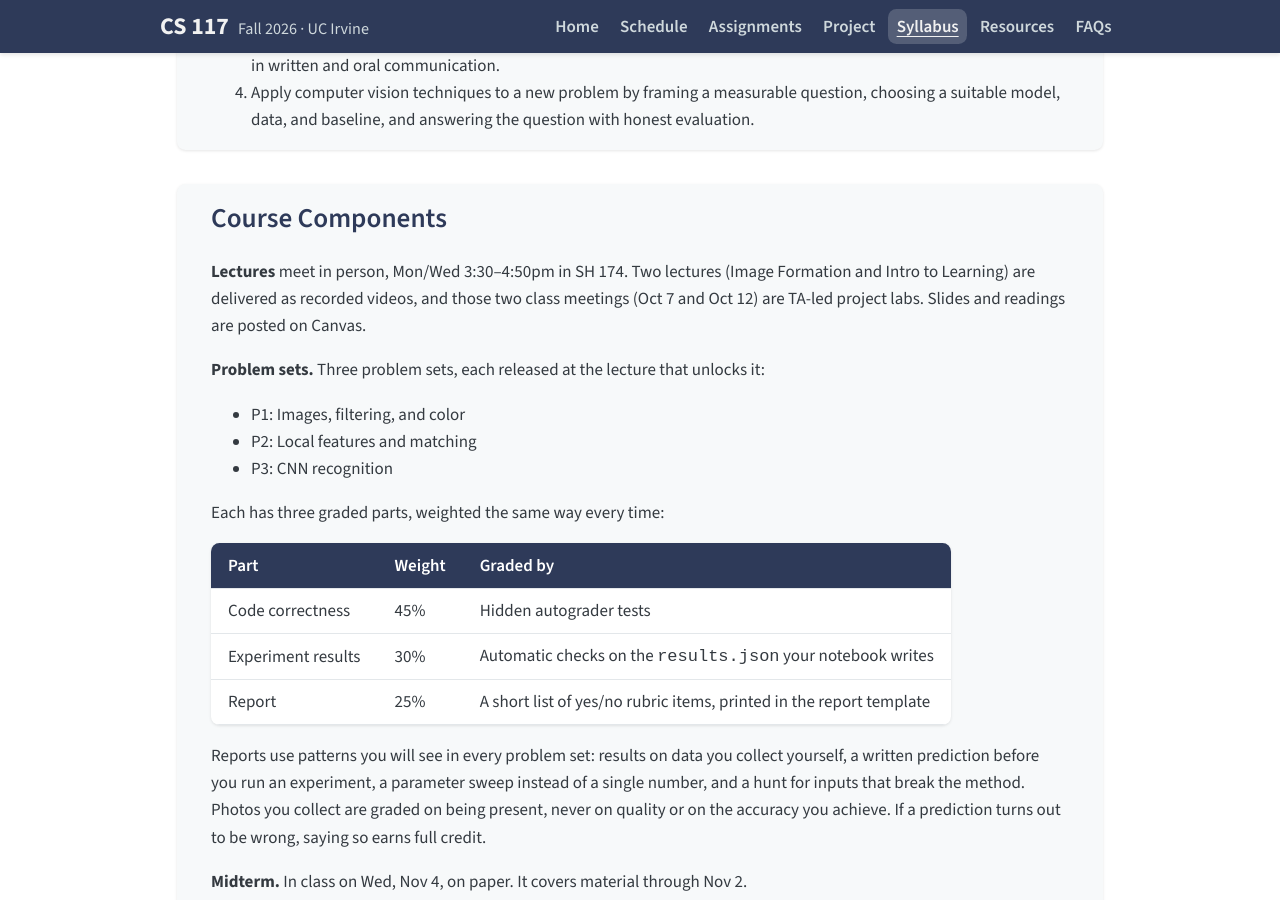
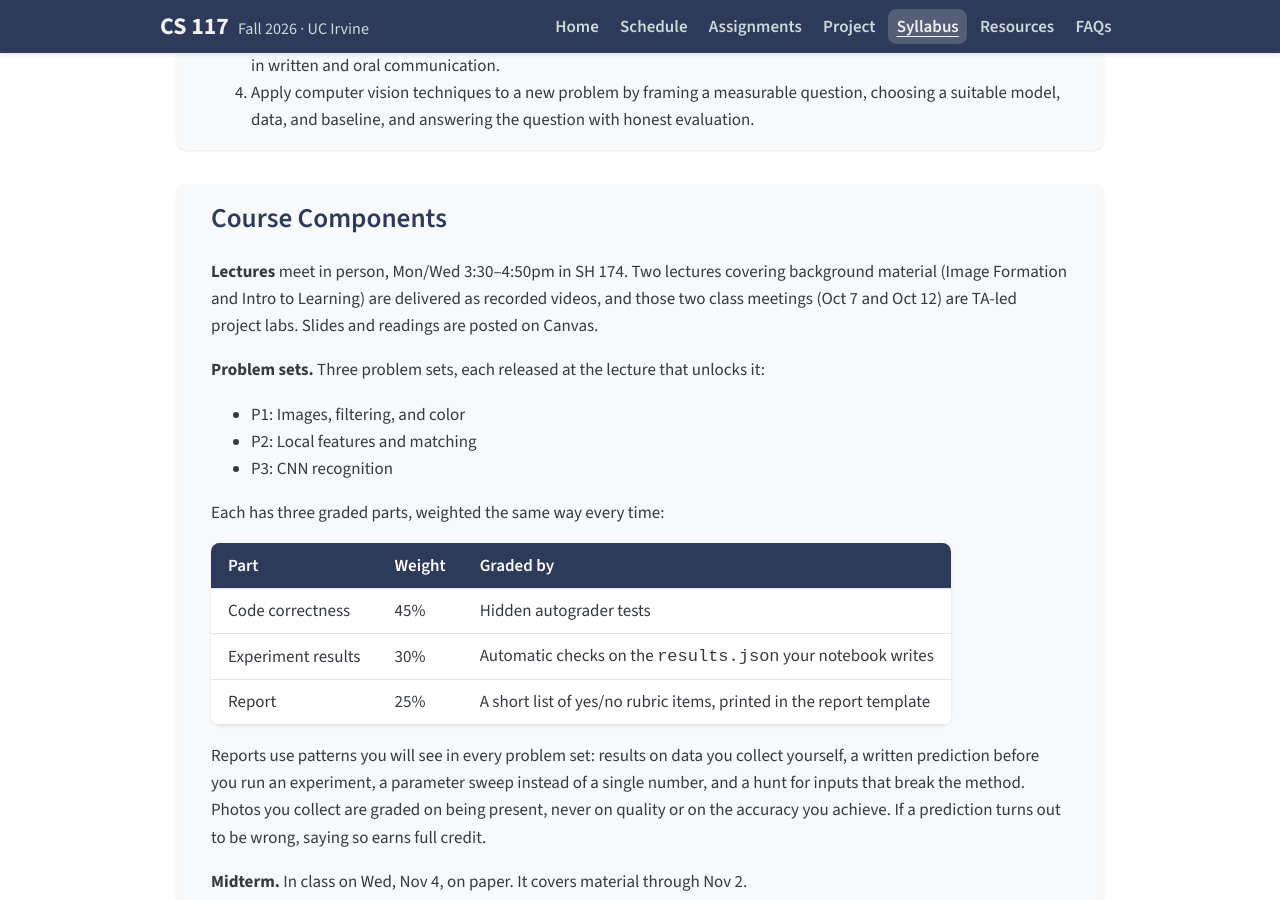
Before and after one commit to jhoffman/cs117-fa26, a Jekyll site: the page built from syllabus.md, in a window 1280 px wide and 900 px high, scrolled down 1079 px. Built offline with Jekyll 4.4.1, drawn with Linux system fonts in a browser that asks for light colours; some of the changed text lies outside the part shown.

Commit message:
Clarify syllabus policies on lectures, grace days, AI, and compute.
Co-authored-by: Cursor <cursoragent@cursor.com>

```diff
--- a/syllabus.md
+++ b/syllabus.md
@@ -39,7 +39,7 @@ Upon successful completion of the course, students should be able to:
 <section class="card" markdown="1">
 ## Course Components {#components}
 
-**Lectures** meet in person, {{ site.lecture_days }} {{ site.lecture_time }} in {{ site.lecture_location }}. Two lectures (Image Formation and Intro to Learning) are delivered as recorded videos, and those two class meetings (Oct 7 and Oct 12) are TA-led project labs. Slides and readings are posted on Canvas.
+**Lectures** meet in person, {{ site.lecture_days }} {{ site.lecture_time }} in {{ site.lecture_location }}. Two lectures covering background material (Image Formation and Intro to Learning) are delivered as recorded videos, and those two class meetings (Oct 7 and Oct 12) are TA-led project labs. Slides and readings are posted on Canvas.
 
 **Problem sets.** Three problem sets, each released at the lecture that unlocks it:
 
```
Also changed, not shown: other parts of syllabus.md (+3 -3 lines).
